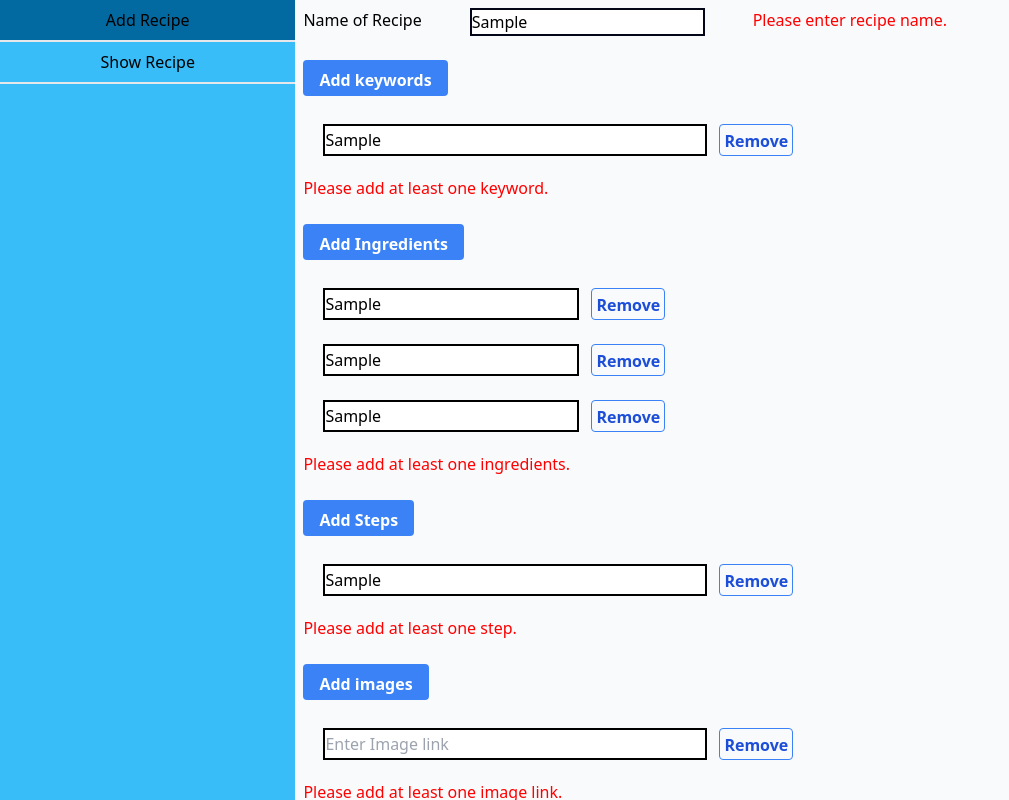
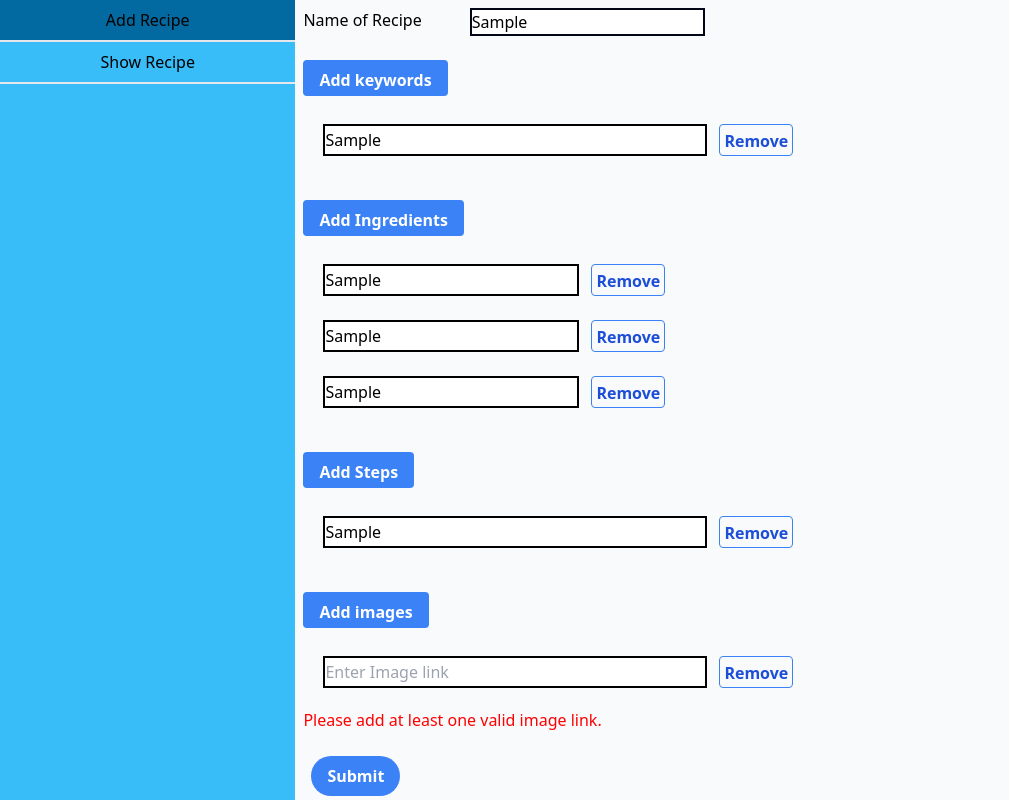
Before and after one commit to Akash-Zawar/Recipe_Master_Project, a React (Vite) app: page / in a window 1280 px wide. Both pictures are taken after typing "Sample", "Sample", "Sample", "Sample", "Sample", "Sample" into the empty fields and a click on the button "Submit". Shown: the part 56-856 px from the top of the page, without its empty margins (0-1009 px from the left). Built offline with nearby package versions, Linux system fonts and the light colour scheme.

Commit message:
updated logic validation

```diff
--- a/src/components/Organisms/AddRecipeForm.jsx
+++ b/src/components/Organisms/AddRecipeForm.jsx
@@ -53,24 +53,47 @@ const AddRecipeForm = () => {
   //   }
   // };
 
-  console.log(ingredients[0], ingredients[1], ingredients[2]);
+  const isValidString = (string) => {
+    let regex = /^[a-zA-Z\s]+$/;
+    return regex.test(string);
+  };
+
+  const isValidNum = (num) => {
+    let regex = /^[-+]?(\d*\.\d+|\d+(\.\d*)?)$/;
+    return regex.test(num);
+  };
 
   const formValidation = () => {
+    if (keywords.length === 0 || !isValidString(keywords)) {
+      setKeywordValidation(false);
+    }
+    if (images.length === 0) {
+      setImageValidation(false);
+    }
+    if (steps.length === 0) {
+      setStepValidation(false);
+    }
+    if (recipeName.length === 0 || !isValidString(recipeName)) {
+      setRecipeNameValidation(false);
+    }
+    if (
+      (ingredients[0].length === 0 || !isValidString(ingredients[0].length)) &&
+      (ingredients[1].length === 0 || !isValidNum(ingredients[1])) &&
+      (ingredients[2].length === 0 || !isValidString(ingredients[2]))
+    ) {
+      setIngredientValidation(false);
+    }
     if (
       keywords.length === 0 ||
+      !isValidString(keywords) ||
       images.length === 0 ||
       steps.length === 0 ||
       recipeName.length === 0 ||
-      (ingredients[0].length === 0 &&
-        ingredients[1].length === 0 &&
-        ingredients[2].length === 0)
+      !isValidString(recipeName) ||
+      ((ingredients[0].length === 0 || !isValidString(ingredients[0].length)) &&
+        (ingredients[1].length === 0 || !isValidNum(ingredients[1])) &&
+        (ingredients[2].length === 0 || !isValidString(ingredients[2])))
     ) {
-      setKeywordValidation(false);
-      setImageValidation(false);
-      setStepValidation(false);
-      setRecipeNameValidation(false);
-      setIngredientValidation(false);
-
       return false;
     } else {
       setKeywordValidation(true);
@@ -103,7 +126,7 @@ const AddRecipeForm = () => {
           onChange={addName}
         />
         {!recipeNameValidation && (
-          <p style={{ color: "red" }}>Please enter recipe name.</p>
+          <p style={{ color: "red" }}>Please enter valid recipe name.</p>
         )}
       </div>
       <div>
@@ -114,7 +137,9 @@ const AddRecipeForm = () => {
           passData={addKeywords}
         />
         {!keywordValidation && (
-          <p style={{ color: "red" }}>Please add at least one keyword.</p>
+          <p style={{ color: "red" }}>
+            Please add at least one keyword or valid keyword.
+          </p>
         )}
       </div>
       <div>
@@ -129,7 +154,9 @@ const AddRecipeForm = () => {
           passData={addIngredients}
         />
         {!ingredientValidation && (
-          <p style={{ color: "red" }}>Please add at least one ingredients.</p>
+          <p style={{ color: "red" }}>
+            Please add at least one valid ingredients .
+          </p>
         )}
       </div>
       <div>
@@ -140,7 +167,7 @@ const AddRecipeForm = () => {
           passData={addSteps}
         />
         {!stepValidation && (
-          <p style={{ color: "red" }}>Please add at least one step.</p>
+          <p style={{ color: "red" }}>Please add at least one valid step.</p>
         )}
       </div>
       <div>
@@ -151,7 +178,9 @@ const AddRecipeForm = () => {
           passData={addImages}
         />
         {!imageValidation && (
-          <p style={{ color: "red" }}>Please add at least one image link.</p>
+          <p style={{ color: "red" }}>
+            Please add at least one valid image link.
+          </p>
         )}
       </div>
       <div>
```
